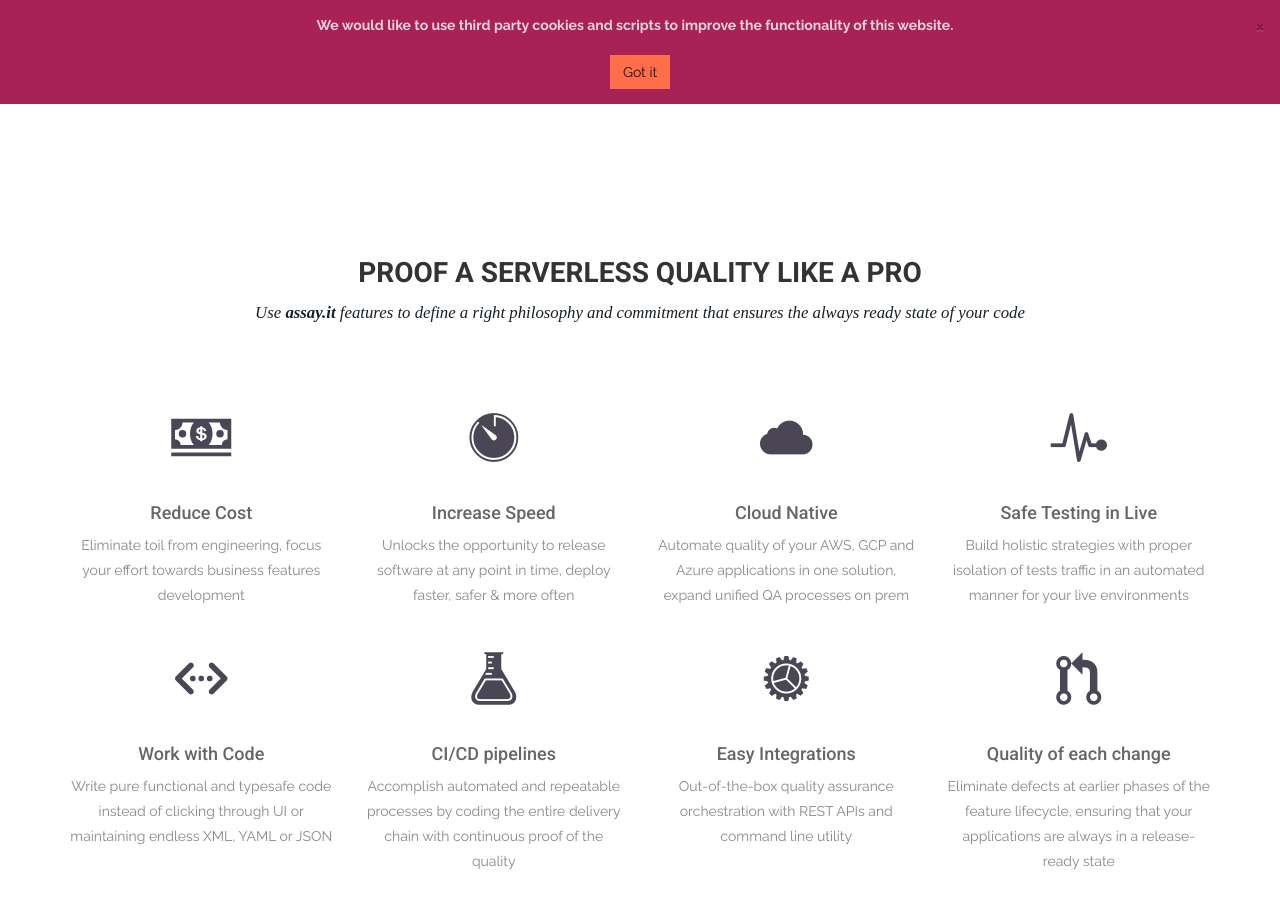
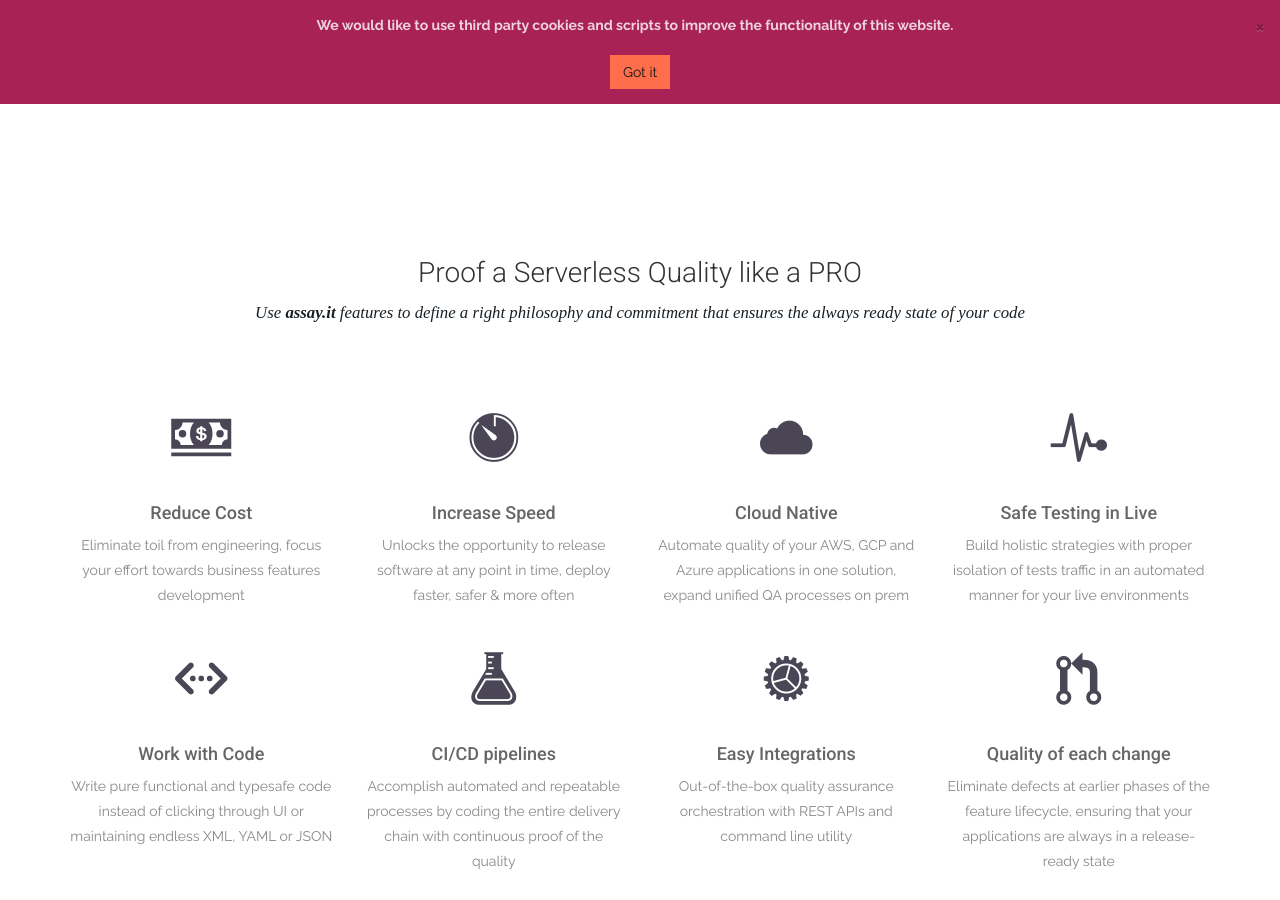
Before and after one commit to assay-it/assay-it.github.io, a Jekyll site: the page built from index.html, in a window 1280 px wide and 900 px high, scrolled down 3094 px. Built offline with Jekyll 4.4.1, drawn with Linux system fonts in a browser that asks for light colours; nearby versions of some CDN libraries; some web fonts are replaced.

Commit message:
align header structure

```diff
--- a/index.html
+++ b/index.html
@@ -173,7 +173,7 @@
   <div class="container">
     <div class="row">
       <div class="section-title">
-        <h2>Proof a Serverless Quality like a PRO</h2>
+        <h3>Proof a Serverless Quality like a PRO</h3>
         <p>
           Use <b>assay.it</b> features to define a right philosophy and
           commitment that ensures the always ready state of your code
```
